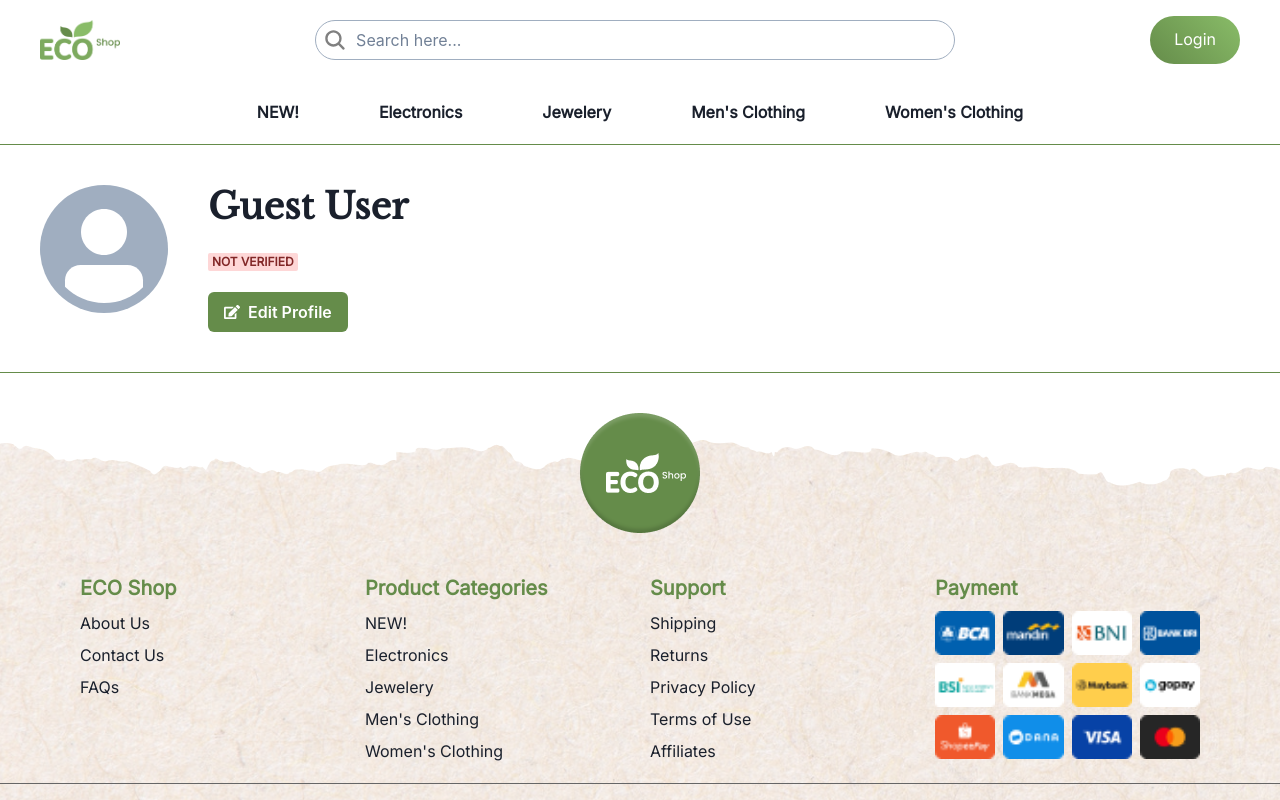
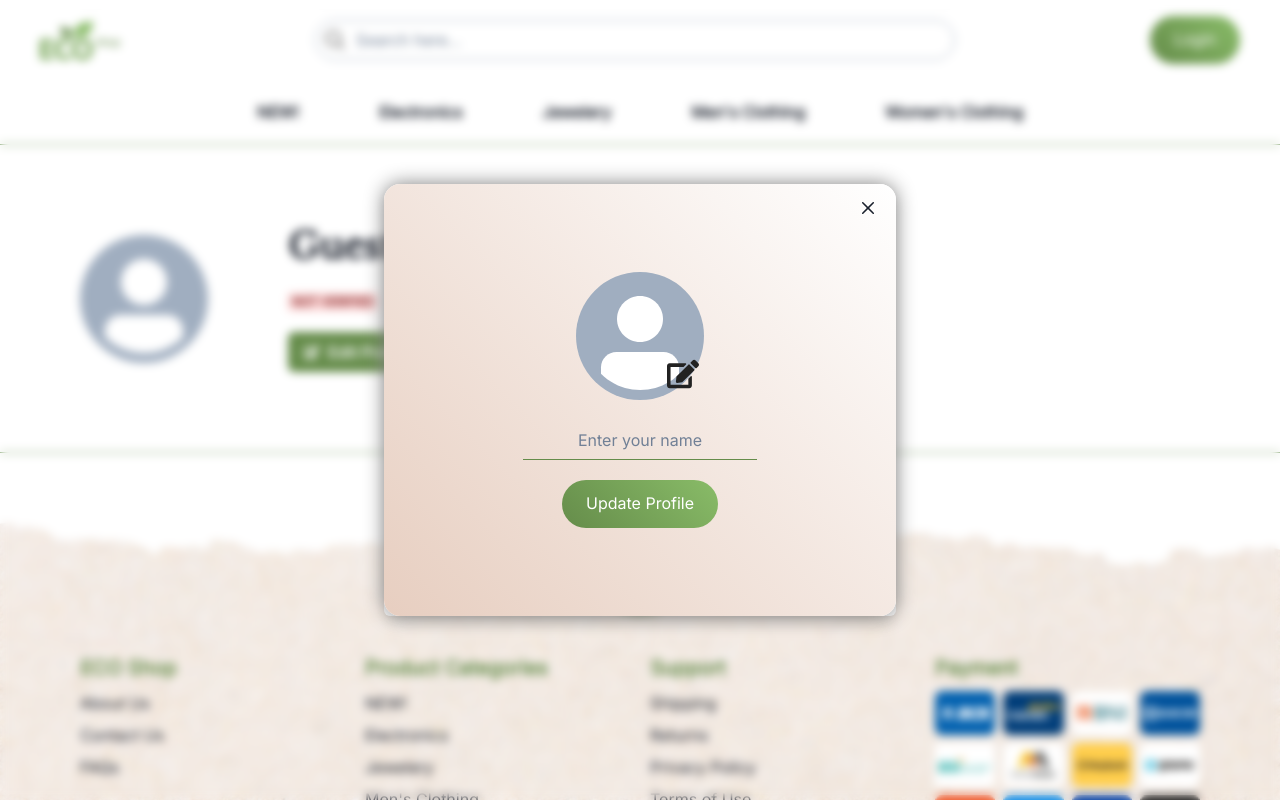
Before and after one commit to Anirban-17/ecoshop, a React (Create React App) app: page /profile/1 in a window 1280 px wide. Both pictures are taken after a click on the button "Edit Profile". Shown: the top 800 px of the page. Built offline with nearby package versions, Linux system fonts and the light colour scheme; no server answers; the database is empty.

Commit message:
Refactor button component and add user details to navbar

```diff
--- a/src/components/CustomButton.jsx
+++ b/src/components/CustomButton.jsx
@@ -5,20 +5,24 @@ export default function CustomButton({
   text = "Click me",
   isOutlined = false,
   both = false,
+  type = "",
+  ...props
 }) {
   if (isOutlined) {
     return (
       <Button
+        type={type}
         fontFamily={"'Inter', sans-serif"}
         color={"brand.1"}
         border={"2px solid #658C4A"}
-        bg={'white'}
-        h={'2rem'}
-        p={'22px'}
+        bg={"white"}
+        h={"2rem"}
+        p={"22px"}
         borderRadius={"2rem"}
         fontWeight={400}
         _hover={{ bgColor: "#668c4ad6", color: "white" }}
         style={{ "-webkit-tap-highlight-color": "transparent" }}
+        {...props}
       >
         {text}
       </Button>
@@ -26,18 +30,20 @@ export default function CustomButton({
   }
   return (
     <Button
+      type={type}
       fontFamily={"'Inter', sans-serif"}
       color={"white"}
       background={
         "linear-gradient(45deg, rgba(101,140,74,1) 0%, rgba(137,188,104,1) 100%)"
       }
-      h={'2rem'}
+      h={"2rem"}
       border={both ? "2px solid #658C4A" : "none"}
       p={6}
       borderRadius={"2rem"}
       fontWeight={400}
       _hover={{ bgColor: "#668c4ad6" }}
       style={{ "-webkit-tap-highlight-color": "transparent" }}
+      {...props}
     >
       {text}
     </Button>
--- a/src/components/Navbar.jsx
+++ b/src/components/Navbar.jsx
@@ -1,8 +1,9 @@
-import React from "react";
+import React, { useEffect, useState } from "react";
 import logo from "../assets/Logo.png";
 import { Link, useNavigate } from "react-router-dom";
 import { NavHashLink } from "react-router-hash-link";
 import {
+  Avatar,
   Box,
   Collapse,
   HStack,
@@ -25,14 +26,23 @@ import { FaRegUserCircle } from "react-icons/fa";
 import { BsHandbag } from "react-icons/bs";
 import CustomButton from "./CustomButton";
 import { useFirebase } from "../context/Firebase";
+import { db } from "../context/Firebase";
+import { onValue, ref } from "firebase/database";
 
 export default function Navbar() {
   const navigate = useNavigate();
   const { isOpen, onToggle } = useDisclosure();
   const isSignedIn = useFirebase().isSignedIn;
   const signOut = useFirebase().signOutUser;
-  const userName = useFirebase().user?.displayName;
+  const [userDetails, setUserDetails] = useState();
   const user = useFirebase().user;
+
+  useEffect(() => {
+    onValue(ref(db, `users/${user?.uid}`), (snapshot) => {
+      setUserDetails(snapshot.val());
+    });
+  }, []);
+
   return (
     <>
       <Box borderBottom={"1.5px solid #658C4A"}>
@@ -57,17 +67,26 @@ export default function Navbar() {
               <>
                 <Menu>
                   <MenuButton>
-                    <RiUserLine
-                      size={"1.5rem"}
-                      color="gray"
-                      cursor={"pointer"}
+                    <Avatar
+                    src={userDetails?.photoURL}
+                    name={userDetails?.name}
+                      bgColor={"white"}
+                      border={"1.5px solid gray"}
+                      size={"sm"}
+                      icon={
+                        <RiUserLine
+                          size={"1rem"}
+                          color="gray"
+                          cursor={"pointer"}
+                        />
+                      }
                     />
                   </MenuButton>
                   <MenuList>
                     <Link to={`/profile/${user.uid}`}>
                       <MenuItem textTransform={"capitalize"}>
                         <FaRegUserCircle color="#658c4a" /> &nbsp;
-                        {userName !== null ? userName : "User"}
+                        {userDetails?.name}
                       </MenuItem>
                     </Link>
                     <MenuItem
--- a/src/context/Firebase.jsx
+++ b/src/context/Firebase.jsx
@@ -13,6 +13,13 @@ import {
   updateProfile,
   sendEmailVerification,
 } from "firebase/auth";
+import {
+  getDownloadURL,
+  getStorage,
+  ref as ref_storage,
+  uploadBytes,
+} from "firebase/storage";
+import { getDatabase, ref as ref_db, set } from "firebase/database";
 
 const firebaseConfig = {
   apiKey: "AIzaSyC_tlSLNCd7UwEn1FQYwrqLyNzNzs0U9DQ",
@@ -22,6 +29,7 @@ const firebaseConfig = {
   messagingSenderId: "1024688150342",
   appId: "1:1024688150342:web:366331664d56a397673747",
   measurementId: "G-5853F8Q1FG",
+  databaseURL: "https://ecoshop-b5edf-default-rtdb.firebaseio.com",
 };
 
 function capitalizeFirstLetter(string) {
@@ -32,12 +40,15 @@ const firebaseApp = initializeApp(firebaseConfig);
 const firebaseAuth = getAuth(firebaseApp);
 const googleProvider = new GoogleAuthProvider();
 const githubProvider = new GithubAuthProvider();
+export const storage = getStorage(firebaseApp);
+export const db = getDatabase(firebaseApp);
 
 const FirebaseContext = createContext(null);
 export const useFirebase = () => useContext(FirebaseContext);
 
 export const FirebaseProvider = ({ children }) => {
   const [user, setUser] = useState(null);
+  const [userName, setUserName] = useState(null);
   useEffect(() => {
     onAuthStateChanged(firebaseAuth, (user) => {
       if (user) {
@@ -54,6 +65,11 @@ export const FirebaseProvider = ({ children }) => {
   const signUpUserWithEmailAndPassword = (name, email, password) => {
     createUserWithEmailAndPassword(firebaseAuth, email, password)
       .then(() => {
+        set(ref_db(db, `users/${firebaseAuth.currentUser.uid}`), {
+          name,
+          email,
+          photoURL: "",
+        });
         updateProfile(firebaseAuth.currentUser, {
           displayName: name,
         }).then(() => {
@@ -89,7 +105,12 @@ export const FirebaseProvider = ({ children }) => {
   };
   const signInWithGoogle = () => {
     signInWithPopup(firebaseAuth, googleProvider)
-      .then(() => {
+      .then((res) => {
+        set(ref_db(db, `users/${firebaseAuth.currentUser.uid}`), {
+          name: res.user.displayName,
+          email: res.user.email,
+          photoURL: res.user.photoURL,
+        });
         toast({
           title: "Signed In Successfully.",
           status: "success",
@@ -112,7 +133,12 @@ export const FirebaseProvider = ({ children }) => {
   };
   const signInWithGithub = () => {
     signInWithPopup(firebaseAuth, githubProvider)
-      .then(() => {
+      .then((res) => {
+        set(ref_db(db, `users/${firebaseAuth.currentUser.uid}`), {
+          name: res.user.displayName,
+          email: res.user.email,
+          photoURL: res.user.photoURL,
+        });
         toast({
           title: "Signed In Successfully.",
           status: "success",
@@ -166,7 +192,6 @@ export const FirebaseProvider = ({ children }) => {
           position: "top",
           isClosable: true,
         });
-
       })
       .catch((error) => {
         toast({
@@ -180,6 +205,41 @@ export const FirebaseProvider = ({ children }) => {
         });
       });
   };
+  const updateUserData = async (userDetails, name, image) => {
+    if (name || image) {
+      let imageURL = "";
+      if (image) {
+        const imageRef = ref_storage(storage, `images/profile/${user.uid}`);
+        const uploadRef = await uploadBytes(imageRef, image);
+        imageURL = await getDownloadURL(uploadRef.ref);
+      }
+      set(ref_db(db, `users/${user.uid}`), {
+        ...userDetails,
+        name: name ? name : userDetails.name,
+        photoURL: image ? imageURL : userDetails.photoURL,
+      });
+      await updateProfile(firebaseAuth.currentUser, {
+        displayName: name ? name : userDetails.name,
+        photoURL: image ? imageURL : userDetails.photoURL,
+      });
+      toast({
+        title: "Profile Updated Successfully.",
+        status: "success",
+        variant: "subtle",
+        position: "top",
+        isClosable: true,
+      });
+    } else {
+      toast({
+        title: "Please fill at least one field.",
+        status: "error",
+        variant: "subtle",
+        position: "top",
+        isClosable: true,
+      });
+    }
+  };
+
   const isSignedIn = user ? true : false;
   return (
     <FirebaseContext.Provider
@@ -191,6 +251,9 @@ export const FirebaseProvider = ({ children }) => {
         signInUserWithEmailAndPassword,
         signOutUser,
         user,
+        userName,
+        setUserName,
+        updateUserData,
       }}
     >
       {children}
--- a/src/pages/Login.jsx
+++ b/src/pages/Login.jsx
@@ -28,6 +28,10 @@ export default function Login() {
     firebase.signInUserWithEmailAndPassword;
   const signInWithGoogle = firebase.signInWithGoogle;
   const signInWithGithub = firebase.signInWithGithub;
+  const handleSubmit = (e) => {
+    e.preventDefault();
+    signInUserWithEmailAndPassword(email, password);
+  };
   useEffect(() => {
     window.scrollTo(0, 0);
     if (firebase.isSignedIn) {
@@ -48,6 +52,7 @@ export default function Login() {
         >
           Login
         </Heading>
+        <form onSubmit={handleSubmit} style={{width: '100%'}}>
           <FormControl fontFamily={"'Inter', sans-serif"}>
             <FormLabel>Email address</FormLabel>
             <Input
@@ -94,10 +99,11 @@ export default function Login() {
             fontFamily={"'Inter', sans-serif"}
             w={"full"}
             _hover={{ bgColor: "rgba(101, 140, 74, 0.9)" }}
-          onClick={() => signInUserWithEmailAndPassword(email, password)}
+            type="submit"
           >
             Login
           </Button>
+        </form>
         <Text fontFamily={"'Inter', sans-serif"}>Or Login with</Text>
         <Button
           my={5}
--- a/src/pages/Profile.jsx
+++ b/src/pages/Profile.jsx
@@ -1,4 +1,4 @@
-import React from "react";
+import React, { useEffect, useRef, useState } from "react";
 import { useParams } from "react-router-dom";
 import Navbar from "../components/Navbar";
 import {
@@ -6,31 +6,66 @@ import {
   Badge,
   Button,
   Container,
+  FormControl,
   Heading,
+  Input,
+  Modal,
+  ModalBody,
+  ModalCloseButton,
+  ModalContent,
+  ModalOverlay,
   Stack,
   Text,
   VStack,
+  useDisclosure,
 } from "@chakra-ui/react";
 import { FaEdit } from "react-icons/fa";
 import { useFirebase } from "../context/Firebase";
+import { db } from "../context/Firebase";
+import { ref, onValue } from "firebase/database";
+import CustomButton from "../components/CustomButton";
 
 export default function Profile() {
   const { uid } = useParams();
-  const user = useFirebase().user;
-  // console.log(user)
+  const imageRef = useRef(null);
+  const firebase = useFirebase();
+  const user = firebase.user;
+  const { isOpen, onOpen, onClose } = useDisclosure();
+  const [userDetails, setUserDetails] = useState(null);
+
+  const [image, setImage] = useState(userDetails?.photoURL);
+  const [name, setName] = useState(userDetails?.name);
+
+  const handleImagePreview = () => {
+    imageRef.current.click();
+  };
+  const handleImageChange = (e) => {
+    setImage(e.target.files[0]);
+  };
+  const handleFormSubmit = (e) => {
+    e.preventDefault();
+    firebase.updateUserData(userDetails, name, image);
+  };
+  // console.log(user?.photoURL)
+  useEffect(() => {
+    onValue(ref(db, `users/${uid}`), (snapshot) => {
+      setUserDetails(snapshot.val());
+    });
+  }, []);
+
   return (
     <>
       <Navbar />
-      <Container maxW={"container.xl"} p={10}>
+      <Container maxW={"container.xl"} p={[10, 20]}>
         <Stack
           direction={["column", "row"]}
-          gap={10}
-          alignItems={["center", "flex-start"]}
+          gap={[10, 20]}
+          alignItems={"center"}
         >
           <Avatar
-            src={user?.photoURL}
+            src={userDetails?.photoURL}
             size={"2xl"}
-            name={user?.displayName}
+            name={userDetails?.name}
             alt="Profile"
           />
           <VStack
@@ -44,10 +79,10 @@ export default function Profile() {
               textTransform={"capitalize"}
               fontSize={["xl", "4xl"]}
             >
-              {user?.displayName || "Guest User"}
+              {userDetails?.name || "Guest User"}
             </Heading>
             <Text fontFamily={"'Inter', sans-serif"} textAlign={"center"}>
-              {user?.email}{" "}
+              {userDetails?.email}{" "}
               <Badge colorScheme={user?.emailVerified ? "green" : "red"}>
                 {user?.emailVerified ? "Verified" : "Not verified"}
               </Badge>{" "}
@@ -56,12 +91,85 @@ export default function Profile() {
               bgColor={"#658C4A"}
               color={"white"}
               _hover={{ bgColor: "rgba(101, 140, 74, 0.9)" }}
+              onClick={onOpen}
             >
               <FaEdit /> &nbsp; Edit Profile
             </Button>
           </VStack>
         </Stack>
       </Container>
+
+      <Modal isOpen={isOpen} isCentered size={["xs", "lg"]} onClose={onClose}>
+        <ModalOverlay bg="none" backdropFilter="auto" backdropBlur="5px" />
+        <ModalContent>
+          <ModalCloseButton
+            _focusVisible={{ outline: "none" }}
+            onClick={() => {
+              setImage(null);
+              setName("");
+            }}
+          />
+          <ModalBody
+            boxShadow={"0 0 20px gray"}
+            borderRadius={"1rem"}
+            background={
+              "linear-gradient(45deg, rgba(231,206,192,1) 0%, rgba(255,255,255,1) 100%)"
+            }
+          >
+            <VStack p={[10, 20]} gap={5} textAlign={"center"}>
+              <form onSubmit={handleFormSubmit}>
+                <FormControl>
+                  <Avatar
+                    size={"2xl"}
+                    onClick={handleImagePreview}
+                    cursor={"pointer"}
+                    pos={"relative"}
+                    src={
+                      image ? URL.createObjectURL(image) : userDetails?.photoURL
+                    }
+                    name={userDetails?.displayName}
+                  >
+                    <FaEdit
+                      size={"2rem"}
+                      color="#222"
+                      style={{
+                        position: "absolute",
+                        bottom: "10px",
+                        right: "5px",
+                      }}
+                    />
+                  </Avatar>
+                  <Input
+                    ref={imageRef}
+                    type="file"
+                    accept="image/png, image/jpg, image/jpeg"
+                    display={"none"}
+                    onChange={handleImageChange}
+                  />
+                </FormControl>
+                <FormControl my={5}>
+                  <Input
+                    fontFamily={"'Inter', sans-serif"}
+                    type="text"
+                    variant={"flushed"}
+                    focusBorderColor="#658C4A"
+                    borderBottom={"1.5px solid #658C4A"}
+                    placeholder="Enter your name"
+                    textAlign={"center"}
+                    value={name}
+                    onChange={(e) => setName(e.target.value)}
+                  />
+                </FormControl>
+                <CustomButton
+                  text="Update Profile"
+                  type="submit"
+                  onClick={onClose}
+                />
+              </form>
+            </VStack>
+          </ModalBody>
+        </ModalContent>
+      </Modal>
     </>
   );
 }
--- a/src/pages/Signup.jsx
+++ b/src/pages/Signup.jsx
@@ -28,6 +28,11 @@ export default function Signup() {
     firebase.signUpUserWithEmailAndPassword;
   const signInWithGoogle = firebase.signInWithGoogle;
   const signInWithGithub = firebase.signInWithGithub;
+  const handleSubmit = (e) => {
+    e.preventDefault();
+    firebase.setUserName(name);
+    createUserWithEmailAndPassword(name, email, password);
+  };
   useEffect(() => {
     window.scrollTo(0, 0);
     if (firebase.isSignedIn) {
@@ -48,6 +53,7 @@ export default function Signup() {
         >
           Sign Up
         </Heading>
+        <form onSubmit={handleSubmit} style={{ width: "100%" }}>
           <FormControl fontFamily={"'Inter', sans-serif"}>
             <FormLabel>Full Name</FormLabel>
             <Input
@@ -105,10 +111,11 @@ export default function Signup() {
             fontFamily={"'Inter', sans-serif"}
             w={"full"}
             _hover={{ bgColor: "rgba(101, 140, 74, 0.9)" }}
-          onClick={() => createUserWithEmailAndPassword(name, email, password)}
+            type="submit"
           >
             Sign Up
           </Button>
+        </form>
         <Text fontFamily={"'Inter', sans-serif"}>Or Sign Up with</Text>
         <Button
           my={5}
```
Lines whose indentation alone changed are shown as unchanged.
